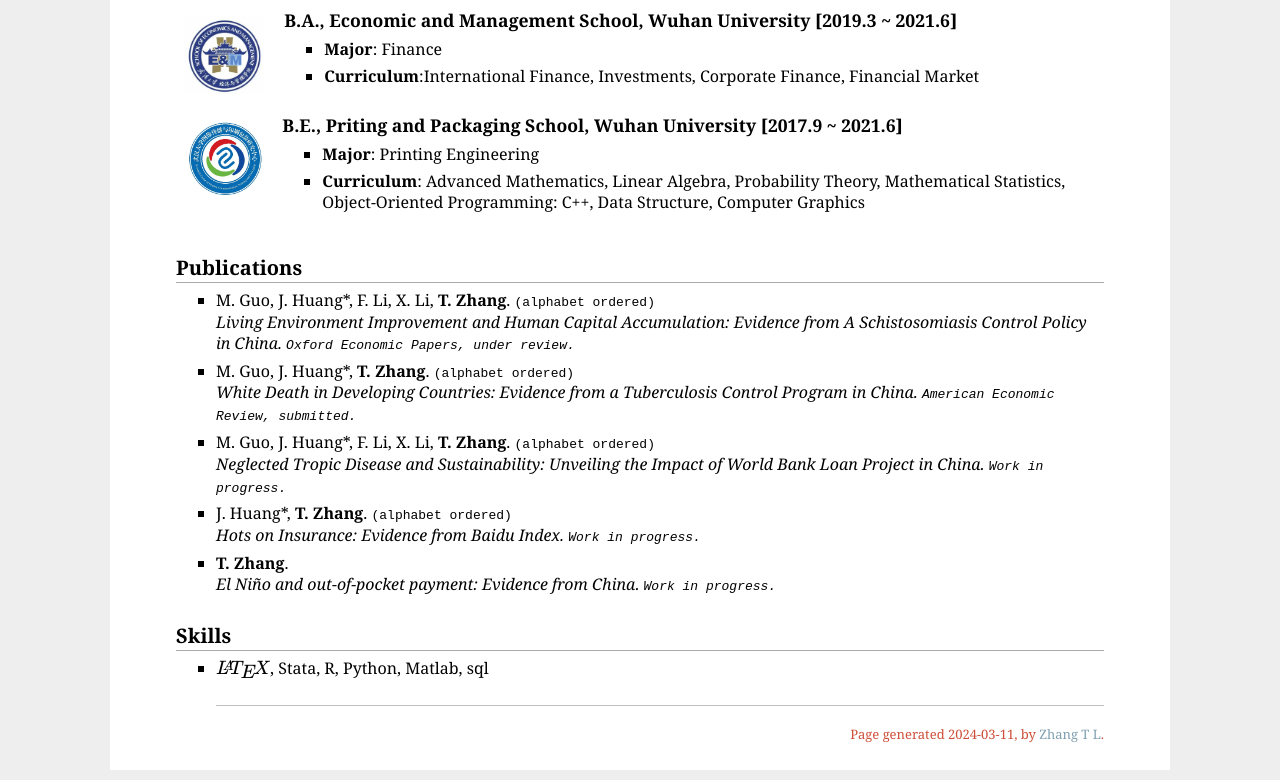
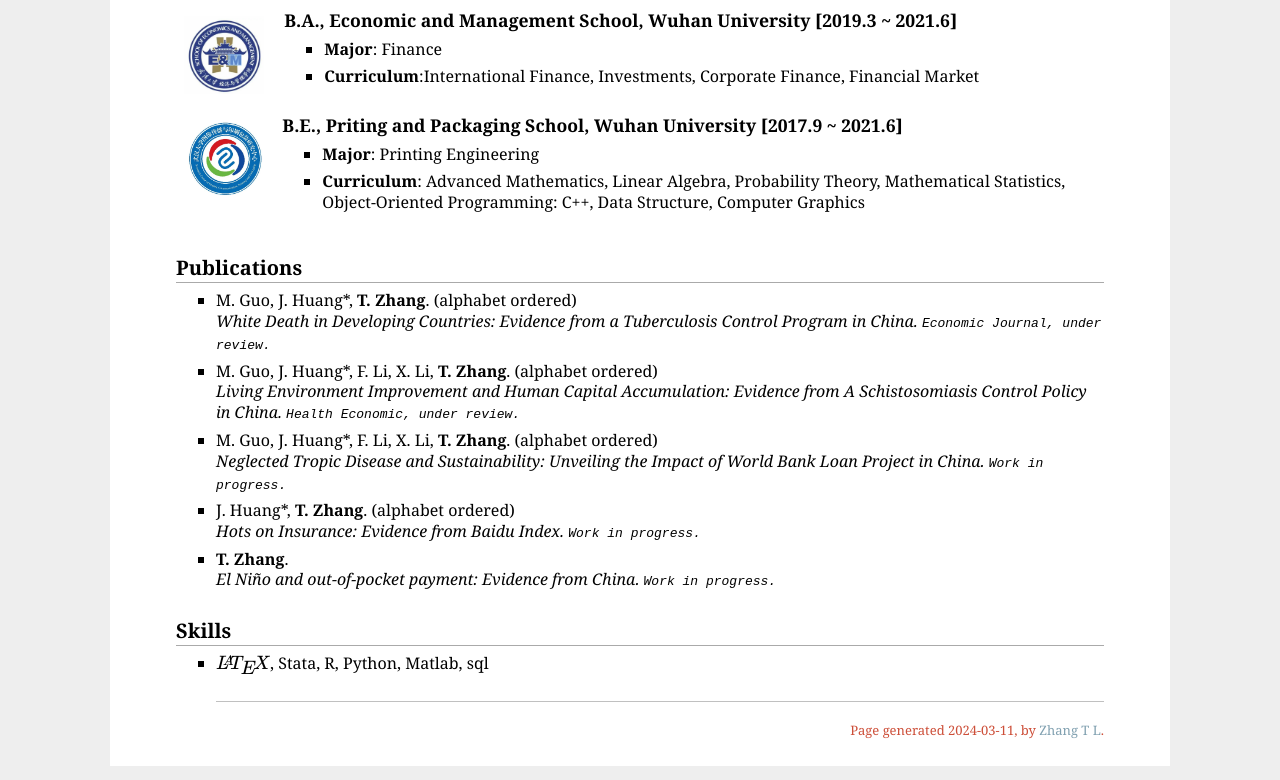
Before and after one commit to ynbsztl/homepage, a plain HTML site: page index.html in a window 1280 px wide. Shown: the part 891-1671 px from the top of the page. Drawn offline with nearby package versions, Linux system fonts and the light colour scheme.

Commit message:
‘homepage’

```diff
--- a/index.html
+++ b/index.html
@@ -70,28 +70,30 @@ Email: <a href="zhangtianlei@whu.edu.cn">zhangtianlei@whu.edu.cn</a> <br />
 </td></tr></table>
 <h2>Publications</h2>
 <ul>
-  <li>
-    <p>
-      M. Guo, J. Huang*, F. Li, X. Li, <b>T. Zhang</b>. <code>(alphabet ordered)</code> <br />
-      <i>Living Environment Improvement and Human Capital Accumulation: Evidence from A Schistosomiasis Control Policy in China. <code>Oxford Economic Papers, under review.</code></i>
-    </p>
-  </li>
+
 
 
 <li><p>
-  M. Guo, J. Huang*, <b>T. Zhang</b>. <code>(alphabet ordered)</code> <br />
-  <i>White Death in Developing Countries: Evidence from a Tuberculosis Control Program in China. <code>American Economic Review, submitted.</code>
+  M. Guo, J. Huang*, <b>T. Zhang</b>. (alphabet ordered) <br />
+  <i>White Death in Developing Countries: Evidence from a Tuberculosis Control Program in China. <code> Economic Journal, under review.</code>
   </p>
   </i>
 </li>
 
+<li>
+  <p>
+    M. Guo, J. Huang*, F. Li, X. Li, <b>T. Zhang</b>. (alphabet ordered) <br />
+    <i>Living Environment Improvement and Human Capital Accumulation: Evidence from A Schistosomiasis Control Policy in China. <code>Health Economic, under review.</code></i>
+  </p>
+</li>
+
 <li><p>
-  M. Guo, J. Huang*, F. Li, X. Li, <b>T. Zhang</b>. <code>(alphabet ordered)</code> <br />
+  M. Guo, J. Huang*, F. Li, X. Li, <b>T. Zhang</b>. (alphabet ordered) <br />
   <i>Neglected Tropic Disease and Sustainability: Unveiling the Impact of World Bank Loan Project in China. <code>Work in progress.</code></i></p>
 </li>
 
 <li><p>
-  J. Huang*, <b>T. Zhang</b>. <code>(alphabet ordered)</code><br />
+  J. Huang*, <b>T. Zhang</b>. (alphabet ordered)<br />
   <i>Hots on Insurance: Evidence from Baidu Index. <code>Work in progress.</code>
   </p>
   </i>
```
